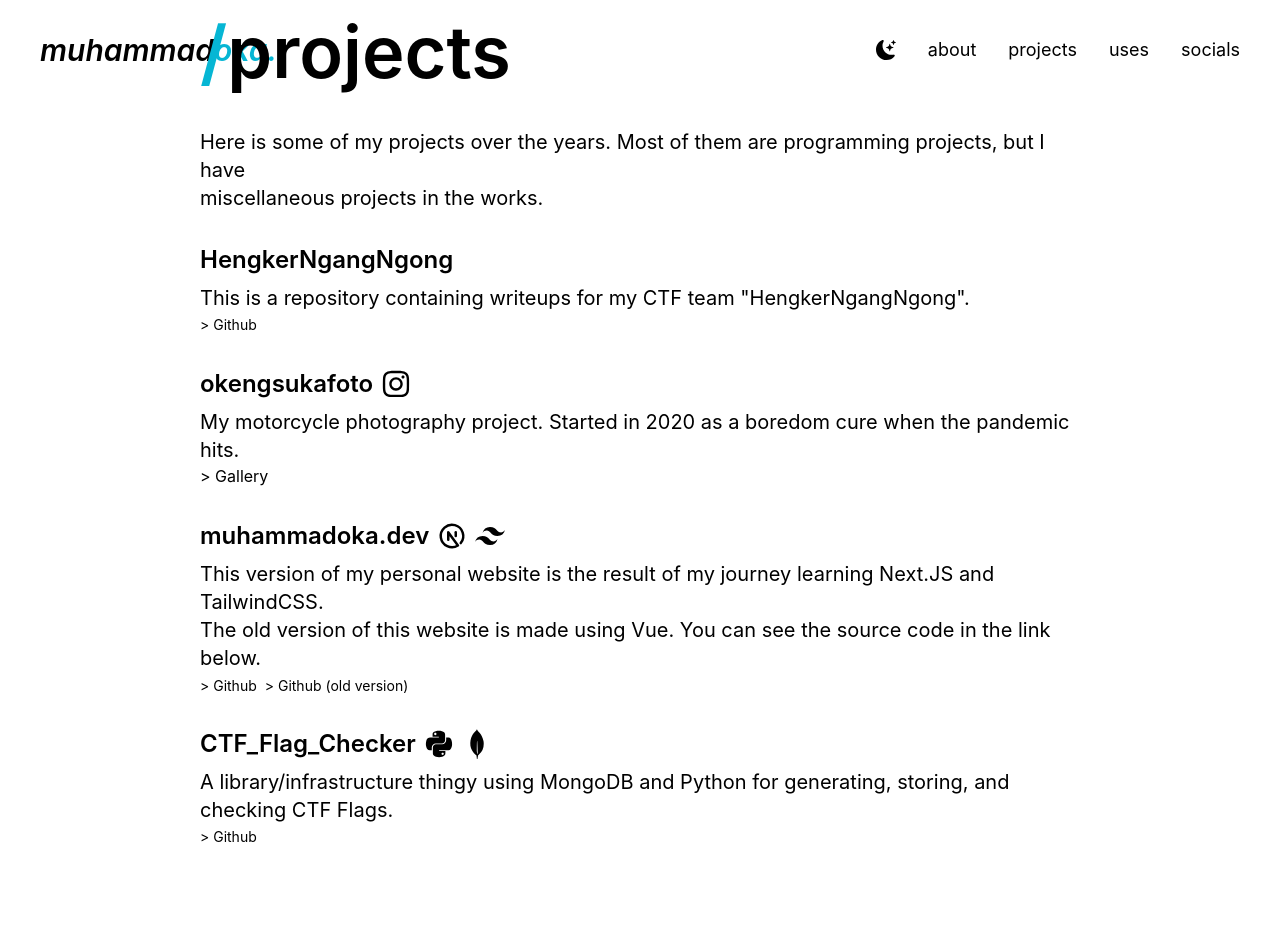
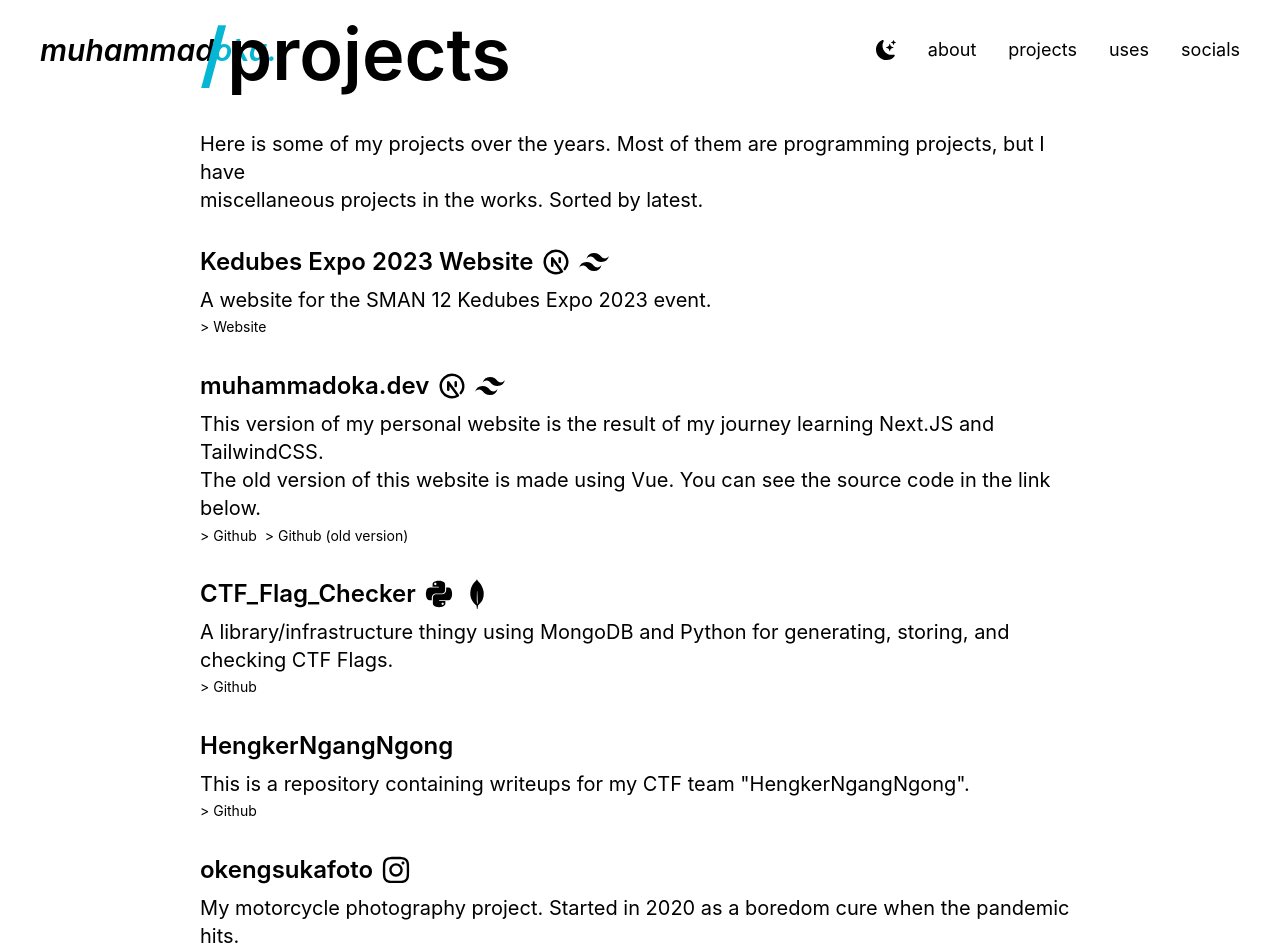
Before and after one commit to kawijayaa/muhammadoka.dev, a Next.js app: page /projects in a window 1280 px wide. Shown: the top 952 px of the page. Before the commit the page ends 848 px from the top, so only its background shows below. Built offline with nearby package versions, Linux system fonts and the light colour scheme.

Commit message:
add new project

```diff
--- a/package.json
+++ b/package.json
@@ -19,10 +19,10 @@
     "react-icons": "^4.4.0"
   },
   "devDependencies": {
-    "autoprefixer": "^10.4.12",
+    "autoprefixer": "^10.4.13",
     "eslint": "8.24.0",
     "eslint-config-next": "12.3.1",
-    "postcss": "^8.4.17",
-    "tailwindcss": "^3.1.8"
+    "postcss": "^8.4.21",
+    "tailwindcss": "^3.2.6"
   }
 }
--- a/pages/projects/index.js
+++ b/pages/projects/index.js
@@ -12,27 +12,21 @@
         <link rel="icon" href="/favicon.ico" />
       </Head>
       <main className="bg-white px-10 dark:bg-gray-900">
-        <section className="xxs:min-h-screen xxs:py-10 lg:py-8 sm:min-h-[calc(100vh-60px)] lg:min-h-[calc(100vh-100px)]">
+        <section className="min-h-screen py-24">
           <div className="text-black sm:px-10 md:px-40 dark:text-white flex items-center xl:h-[calc(100vh-200px)]">
             <div>
               <h1 className="xxs:text-5xl sm:text-7xl font-semibold xxs:pb-5 xs:pb-10"><span className="text-cyan-500">/</span>projects</h1>
-              <p className="xxs:text-md xs:text-xl">Here is some of my projects over the years. Most of them are programming projects, but I have<br></br>miscellaneous projects in the works.</p>
-              <div>
-                <p className="pt-8 xxs:text-2xl xs:text-2xl font-semibold">HengkerNgangNgong</p>
-                <p className="pt-2 xxs:text-md xs:text-xl">
-                  This is a repository containing writeups for my CTF team &quot;HengkerNgangNgong&quot;.
-                </p>
-                <a target="_blank" rel="noopener noreferrer" href="https://github.com/kawijayaa/HengkerNgangNgong" className="xxs:text-sm xs:text-md">&gt; Github</a>
-              </div>
+              <p className="xxs:text-md xs:text-xl">Here is some of my projects over the years. Most of them are programming projects, but I have<br></br>miscellaneous projects in the works. Sorted by latest.</p>
               <div>
                 <div className="pt-8 flex items-center xxs:gap-1 xs:gap-2">
-                  <p className="xxs:text-2xl xs:text-2xl font-semibold">okengsukafoto</p>
-                  <a target="_blank" rel="noopener noreferrer" href="https://instagram.com/okengsukafoto"><FaInstagram className="xxs:text-xl xs:text-3xl"/></a>
+                  <p className="xxs:text-2xl xs:text-2xl font-semibold">Kedubes Expo 2023 Website</p>
+                  <TbBrandNextjs className="xxs:text-xl xs:text-3xl"/>
+                  <SiTailwindcss className="xxs:text-xl xs:text-3xl"/>
                 </div>
                 <p className="pt-2 xxs:text-md xs:text-xl">
-                  My motorcycle photography project. Started in 2020 as a boredom cure when the pandemic hits.
+                  A website for the SMAN 12 Kedubes Expo 2023 event.
                 </p>
-                <Link href="/osf" className="xxs:text-sm xs:text-md">&gt; Gallery</Link>
+                <a target="_blank" rel="noopener noreferrer" href="https://kepo2023.vercel.app" className="xxs:text-sm xs:text-md">&gt; Website</a>
               </div>
               <div>
                 <div className="pt-8 flex items-center xxs:gap-1 xs:gap-2">
@@ -61,6 +55,23 @@
                 </p>
                 <a target="_blank" rel="noopener noreferrer" href="https://github.com/kawijayaa/CTF_Flag_Checker" className="xxs:text-sm xs:text-md">&gt; Github</a>
               </div>
+              <div>
+                <p className="pt-8 xxs:text-2xl xs:text-2xl font-semibold">HengkerNgangNgong</p>
+                <p className="pt-2 xxs:text-md xs:text-xl">
+                  This is a repository containing writeups for my CTF team &quot;HengkerNgangNgong&quot;.
+                </p>
+                <a target="_blank" rel="noopener noreferrer" href="https://github.com/kawijayaa/HengkerNgangNgong" className="xxs:text-sm xs:text-md">&gt; Github</a>
+              </div>
+              <div>
+                <div className="pt-8 flex items-center xxs:gap-1 xs:gap-2">
+                  <p className="xxs:text-2xl xs:text-2xl font-semibold">okengsukafoto</p>
+                  <a target="_blank" rel="noopener noreferrer" href="https://instagram.com/okengsukafoto"><FaInstagram className="xxs:text-xl xs:text-3xl"/></a>
+                </div>
+                <p className="pt-2 xxs:text-md xs:text-xl">
+                  My motorcycle photography project. Started in 2020 as a boredom cure when the pandemic hits.
+                </p>
+                <Link href="/osf" className="xxs:text-sm xs:text-md">&gt; Gallery</Link>
+              </div>
             </div>
           </div>
         </section>
```
Also changed, not shown: 1 other file (tests, documents, lock files or other folders).
